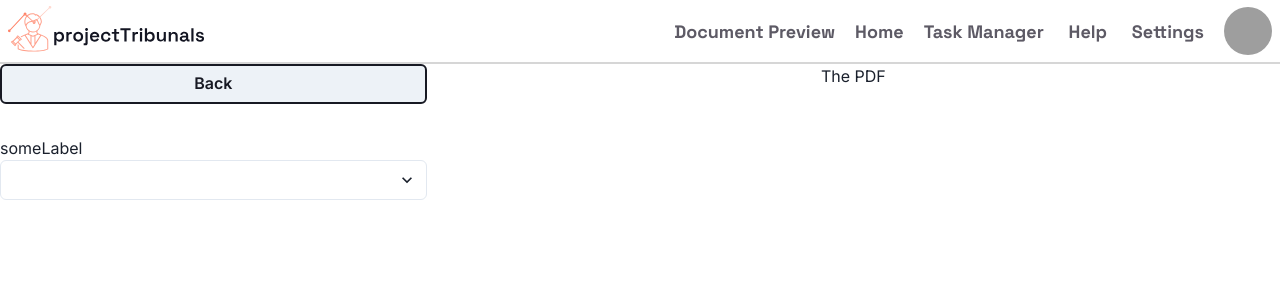
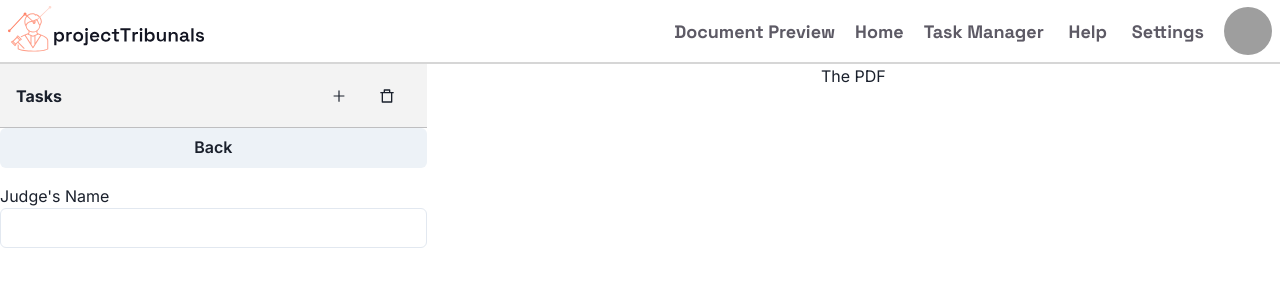
Before and after one commit to MATTonash/project-tribunals, a React (Vite) app: page /annotator/1 in a window 1280 px wide. Both pictures are taken after a click on the button "Judge's Name". Shown: the top 300 px of the page. Built offline with nearby package versions, Linux system fonts and the light colour scheme; grey boxes are pictures that could not be loaded.

Commit message:
Introduce SidebarNavigationHeader and improve ShortTextInput

```diff
--- a/src/components/Sidebar.tsx
+++ /dev/null
@@ -1,38 +0,0 @@
-import { useState } from "react";
-import Task from "../lib/Task";
-import TaskItem from "./TaskItem";
-import { Button, Flex } from "@chakra-ui/react";
-import { TaskInputs } from "./TaskInputs";
-import { TaskEntry } from "../lib/TaskEntry";
-
-interface Props {
-  tasks: Task[];
-}
-
-export const Sidebar = (props: Props) => {
-  const [selectedTask, setSelectedTask] = useState<Task | null>(null);
-
-  const handleTaskClick = (task: Task) => {
-    setSelectedTask(task);
-  };
-
-  const handleGoBack = () => {
-    setSelectedTask(null);
-  };
-
-  return selectedTask ? (
-    <Flex flexDirection="column" gap={8}>
-      <Button onClick={handleGoBack}>Back</Button>
-      <TaskInputs task={selectedTask} />
-    </Flex>
-  ) : (
-    props.tasks.map((task, index) => (
-      <TaskItem
-        task={task}
-        key={task.key}
-        isAlternate={index % 2 === 1}
-        onClick={handleTaskClick}
-      />
-    ))
-  );
-};
--- a/src/components/TaskInputs.tsx
+++ b/src/components/TaskInputs.tsx
@@ -1,19 +1,25 @@
-import { useState } from "react";
 import Task from "../lib/Task";
-import { Flex } from "@chakra-ui/react";
-import TaskItem from "./TaskItem";
-import { TaskEntry } from "../lib/TaskEntry";
+import { EntryType, TaskEntry } from "../lib/TaskEntry";
 import { SelectInput } from "./inputs/SelectInput";
+import ShortTextInput from "./inputs/ShortTextInput";
+import NumericInput from "./inputs/NumericInput";
+import LongTextInput from "./inputs/LongTextInput";
 
 interface Props {
   task: Task;
 }
 
 export const TaskInputs = (props: Props) => {
-  return props.task.entries.map(
-    (taskEntry: TaskEntry) =>
-      taskEntry.type === "SHORTTEXT" && (
-        <SelectInput options={[]} name="someName" label="someLabel" />
-      )
-  );
+  return props.task.entries.map((taskEntry: TaskEntry) => {
+    // TODO: pass props down
+    if (taskEntry.type === EntryType.Dropdown) {
+      return <SelectInput options={[]} name={""} label={props.task.name} />;
+    } else if (taskEntry.type === EntryType.LongText) {
+      return <LongTextInput />;
+    } else if (taskEntry.type === EntryType.ShortText) {
+      return <ShortTextInput name={""} label={props.task.name} />;
+    } else if (taskEntry.type === EntryType.Number) {
+      return <NumericInput />;
+    }
+  });
 };
--- /dev/null
+++ b/src/components/inputs/ShortTextInput.tsx
@@ -0,0 +1,24 @@
+import { Input } from "@chakra-ui/react";
+import { useState } from "react";
+
+interface Props {
+  name: string;
+  label: string;
+}
+
+const ShortTextInput = (props: Props) => {
+  const [value, setValue] = useState<string>();
+
+  return (
+    <label>
+      {props.label}
+      <Input
+        onChange={(event) => setValue(event.target.value)}
+        value={value}
+        name={props.name}
+      />
+    </label>
+  );
+};
+
+export default ShortTextInput;
--- /dev/null
+++ b/src/components/sidebar/Sidebar.tsx
@@ -0,0 +1,43 @@
+import { useState } from "react";
+import Task from "../../lib/Task";
+import TaskItem from "../TaskItem";
+import { Button, Flex } from "@chakra-ui/react";
+import { TaskInputs } from "../TaskInputs";
+import { SidebarNavigationHeader } from "./SidebarNavigationHeader";
+
+interface Props {
+  tasks: Task[];
+}
+
+export const Sidebar = (props: Props) => {
+  const [selectedTask, setSelectedTask] = useState<Task | null>(null);
+
+  const handleTaskClick = (task: Task) => {
+    setSelectedTask(task);
+  };
+
+  const handleGoBack = () => {
+    setSelectedTask(null);
+  };
+
+  return (
+    <>
+      <SidebarNavigationHeader />
+      {selectedTask ? (
+        <Flex flexDirection="column" gap={4}>
+          <Button onClick={handleGoBack}>Back</Button>
+          <TaskInputs task={selectedTask} />
+        </Flex>
+      ) : (
+        props.tasks.map((task, index) => (
+          <TaskItem
+            task={task}
+            key={task.key}
+            isAlternate={index % 2 === 1}
+            onClick={handleTaskClick}
+          />
+        ))
+      )}
+    </>
+  );
+};
--- /dev/null
+++ b/src/components/sidebar/SidebarNavigationHeader.tsx
@@ -0,0 +1,30 @@
+import { Button } from "@chakra-ui/button";
+import { Flex } from "@chakra-ui/layout";
+import { AiOutlinePlus } from "react-icons/ai";
+import { RiDeleteBin7Line } from "react-icons/ri";
+
+export function SidebarNavigationHeader() {
+  return (
+    <Flex
+      h={16}
+      bg={"stoneGray.50"}
+      px={4}
+      alignItems={"center"}
+      justifyContent={"space-between"}
+      borderBottom="1px"
+      borderBottomColor="stoneGray.200"
+    >
+      <h2>
+        <b>Tasks</b>
+      </h2>
+      <Flex>
+        <Button aria-label={"Add Task"} onClick={() => {}} bg={"none"}>
+          <AiOutlinePlus />
+        </Button>
+        <Button aria-label={"Add Task"} onClick={() => {}} bg={"none"}>
+          <RiDeleteBin7Line />
+        </Button>
+      </Flex>
+    </Flex>
+  );
+}
--- a/src/pages/Annotator.tsx
+++ b/src/pages/Annotator.tsx
@@ -3,7 +3,7 @@ import TaskItem from "../components/TaskItem";
 import Task from "../lib/Task";
 
 import examplePDF from "../assets/example.pdf";
-import { Sidebar } from "../components/Sidebar";
+import { Sidebar } from "../components/sidebar/Sidebar";
 // import { PdfLoader } from "react-pdf-highlighter";
 // import PdfViewer from "../components/PdfViewer";
 
--- a/src/theme/theme.ts
+++ b/src/theme/theme.ts
@@ -41,7 +41,6 @@ const theme = extendTheme({
     heading: "Space Grotesk, sans-serif",
   },
   components: {
-    Button,
     Input,
   },
 });
```
Also changed, not shown: src/components/ShortTextInput.tsx (deleted, +0 -18 lines), src/components/inputs/SelectInput.tsx (+12 -4 lines), src/components/inputs/LongTextInput.tsx (renamed from src/components/LongTextInput.tsx), src/components/inputs/NumericInput.tsx (renamed from src/components/NumericInput.tsx).
